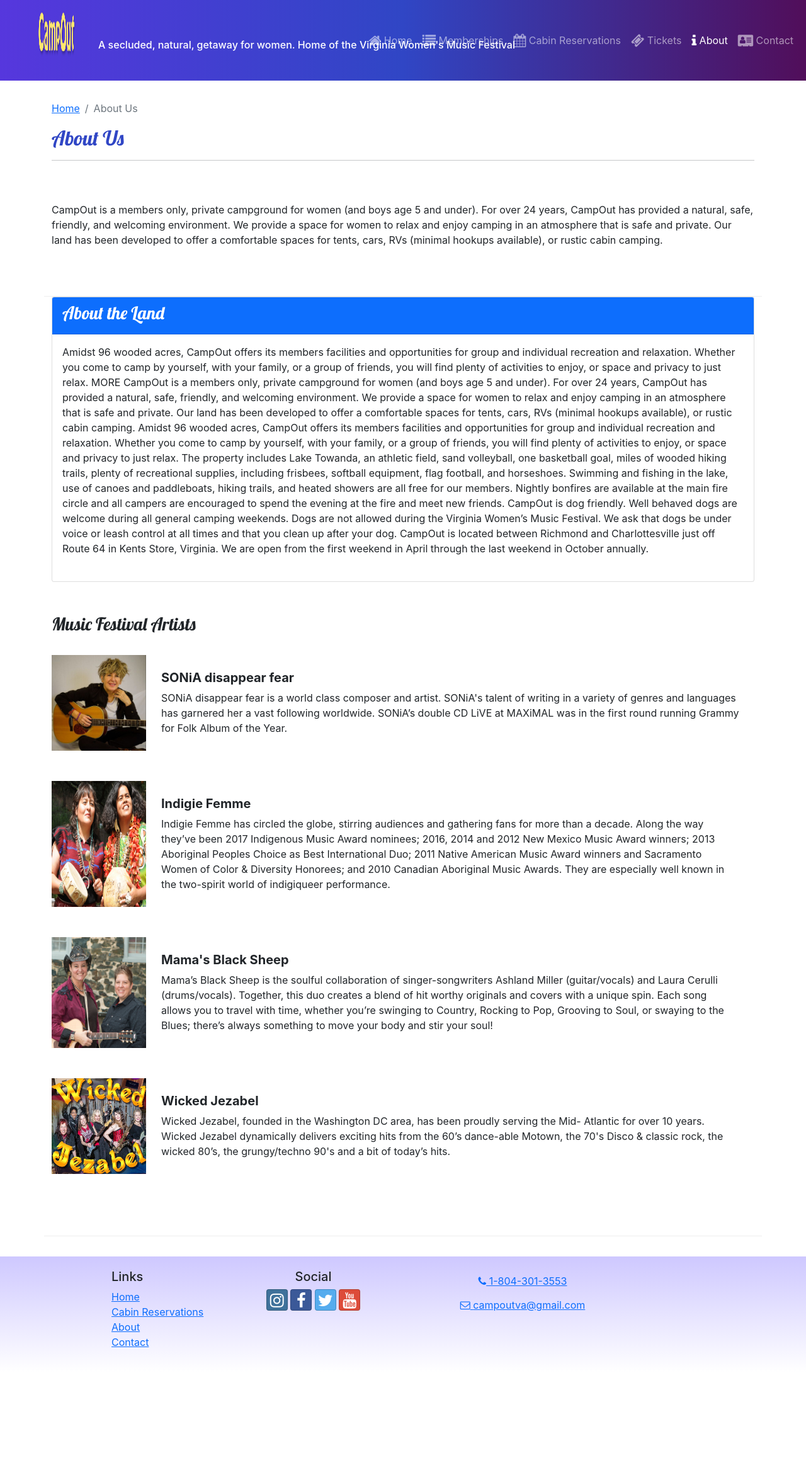
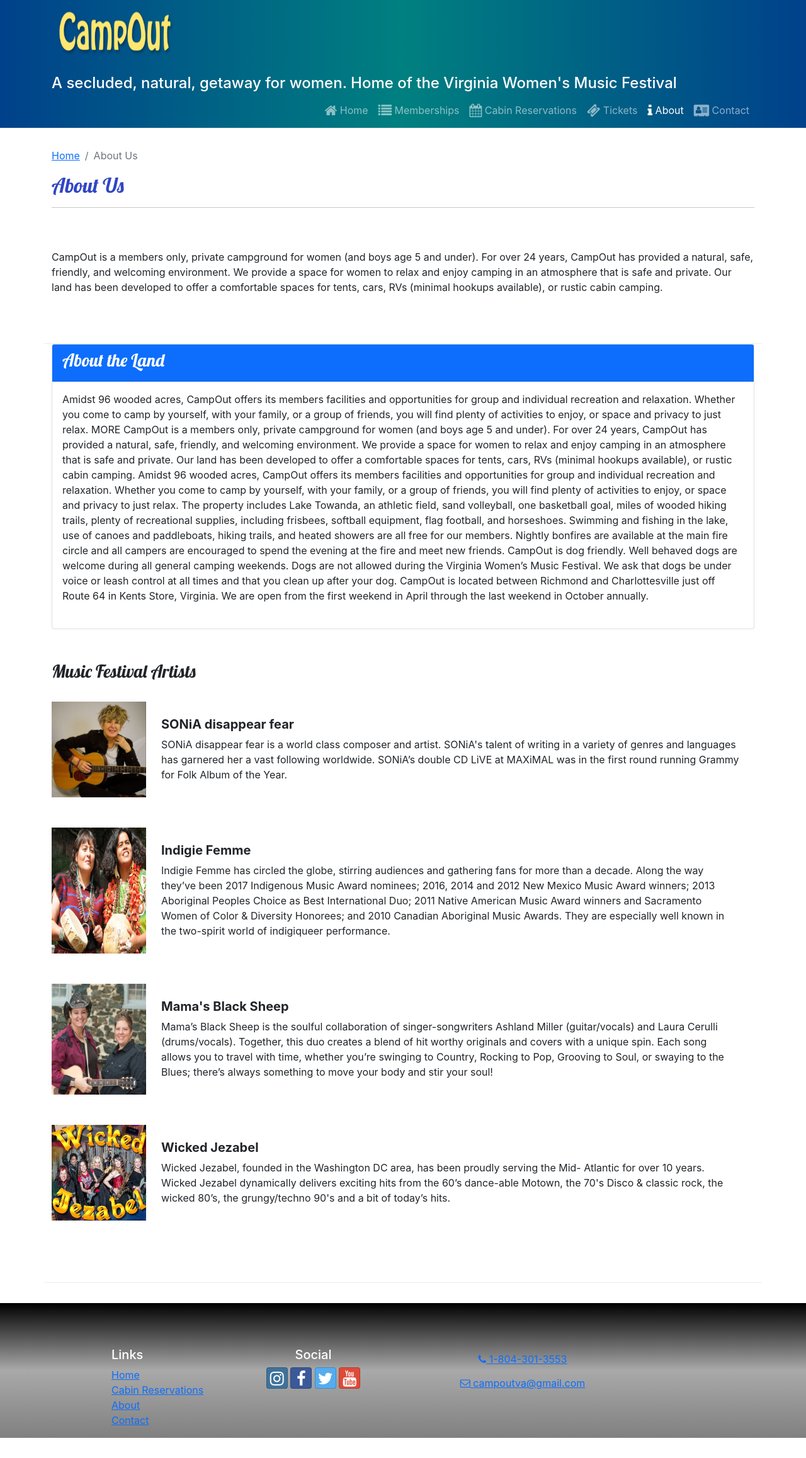
Before and after one commit to chriskennedy78/Campout-Update-Reactified, a React (Create React App) app: page /about in a window 1280 px wide. Shown: the whole page at 63% size. Before the commit the page ends 2179 px from the top, so only its background shows below. Built offline with nearby package versions, Linux system fonts and the light colour scheme.

Commit message:
updated header and footer styles

```diff
--- a/src/App.css
+++ b/src/App.css
@@ -9,6 +9,9 @@
 h3,
 .card-body > .card-title {
     font-family: 'Lobster', cursive;
+}
+h4{
+    color: white;
 }
 
 .card-title {
@@ -32,9 +35,11 @@
 }
 
 .site-footer {
-    background-image: linear-gradient(#cec8ff, white);
-    padding: 20px 0;
+    background-image: linear-gradient(to bottom,  black, darkgray, gray);
+    padding-top: 70px;
     margin-top: 2rem;
+    margin-bottom: 2rem;
+    color: white
 }
 
 .navbar-brand {
@@ -43,18 +48,18 @@
 
 }
 
-.navbar-brand img {
-    width: 100%;
-    height: 100%;
+/* .navbar-brand img {
+    width: 400%;
+    height: 200%;
     margin-right: 2rem;
     max-width: 4rem;
-}
+} */
 
 .navbar-dark {
     background-color: #901cad;
-    background-image: linear-gradient(to right, #5637dd, #3046c5, #510e5a);
+    background-image: linear-gradient(to right,rgb(0, 65, 139), teal, rgb(0, 65, 139));
     margin-bottom: 2rem;
-    min-height: 8rem;
+    min-height: 4rem;
 }
 
 .page-enter {
--- a/src/components/Header.js
+++ b/src/components/Header.js
@@ -6,6 +6,9 @@
     NavbarToggler,
     Nav,
     NavItem,
+    Row,
+    Col,
+    Container,
 } from "reactstrap";
 import { NavLink } from "react-router-dom";
 import CampoutLogo from "../app/assets/img/campout-logo.png";
@@ -14,19 +17,24 @@
     const [menuOpen, setMenuOpen] = useState(false);
     return (
         <Navbar dark color="primary" sticky="top" expand="md">
-            <NavbarBrand href="/" className="ms-5">
+            <Container>
+                <Row>
+                    <NavbarBrand href="/" className="ms-2">
                         <img
                             src={CampoutLogo}
                             alt="CampOut logo"
                             className="float-start"
-                    style={{ height: 100, width: 300 }}
+                            style={{ height: 100, width: 200 }}
                         />
-                <h6 className="mt-5">
-                    A secluded, natural, getaway for women. Home of the Virginia
-                    Women's Music Festival
-                </h6>
                     </NavbarBrand>
+                    <h4>
+                        A secluded, natural, getaway for women. Home of the
+                        Virginia Women's Music Festival
+                    </h4>
+                </Row>
 
+                <Row>
+                    <Col>
                         <NavbarToggler onClick={() => setMenuOpen(!menuOpen)} />
                         <Collapse isOpen={menuOpen} navbar>
                             <Nav className="ms-auto" navbar>
@@ -36,12 +44,19 @@
                                     </NavLink>
                                 </NavItem>
                                 <NavItem>
-                        <NavLink className="nav-link" to="/Memberships">
-                            <i className="fa fa-list fa-lg" /> Memberships
+                                    <NavLink
+                                        className="nav-link"
+                                        to="/Memberships"
+                                    >
+                                        <i className="fa fa-list fa-lg" />{" "}
+                                        Memberships
                                     </NavLink>
                                 </NavItem>
                                 <NavItem>
-                        <NavLink className="nav-link" to="/cabinReservations">
+                                    <NavLink
+                                        className="nav-link"
+                                        to="/cabinReservations"
+                                    >
                                         <i className="fa fa-solid fa-calendar fa-lg" />{" "}
                                         Cabin Reservations
                                     </NavLink>
@@ -59,11 +74,15 @@
                                 </NavItem>
                                 <NavItem>
                                     <NavLink className="nav-link" to="/contact">
-                            <i className="fa fa-address-card fa-lg" /> Contact
+                                        <i className="fa fa-address-card fa-lg" />{" "}
+                                        Contact
                                     </NavLink>
                                 </NavItem>
                             </Nav>
                         </Collapse>
+                    </Col>
+                </Row>
+            </Container>
         </Navbar>
     );
 };
```
Lines whose indentation alone changed are shown as unchanged.
